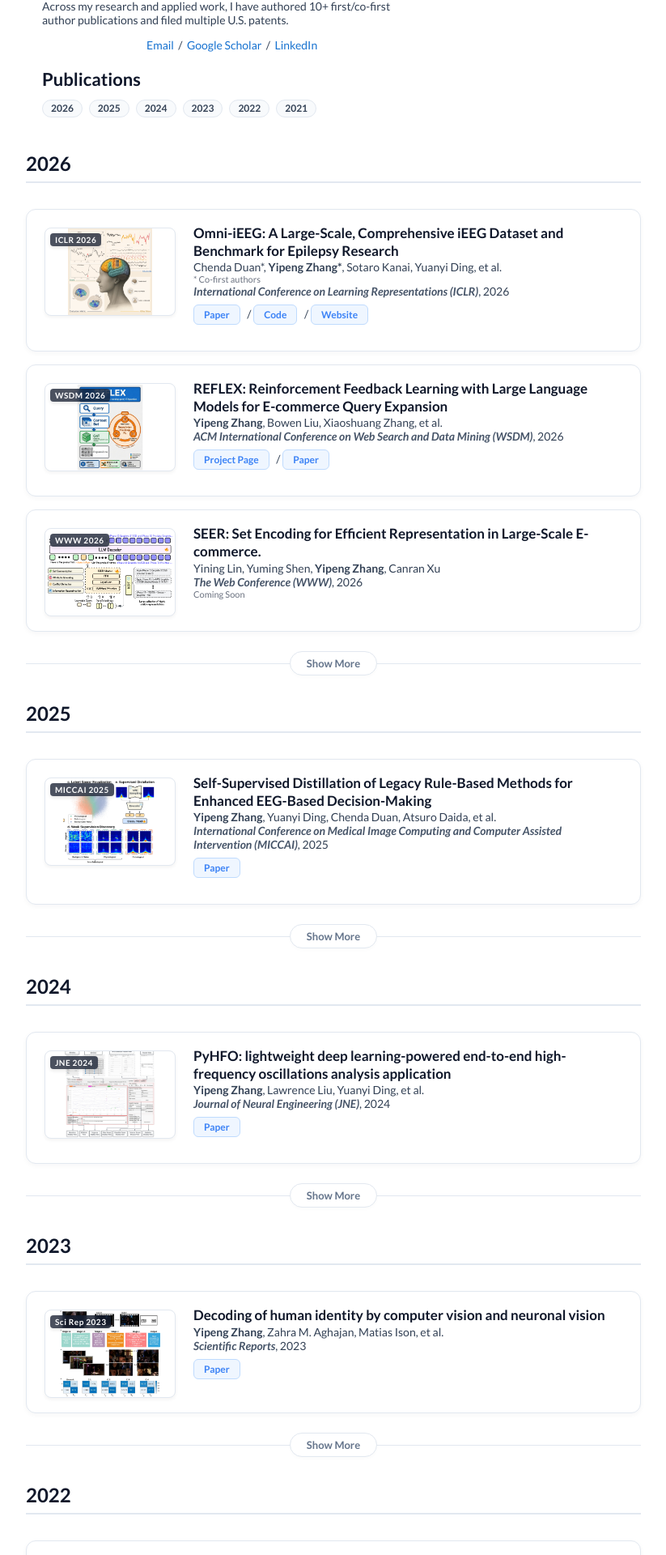
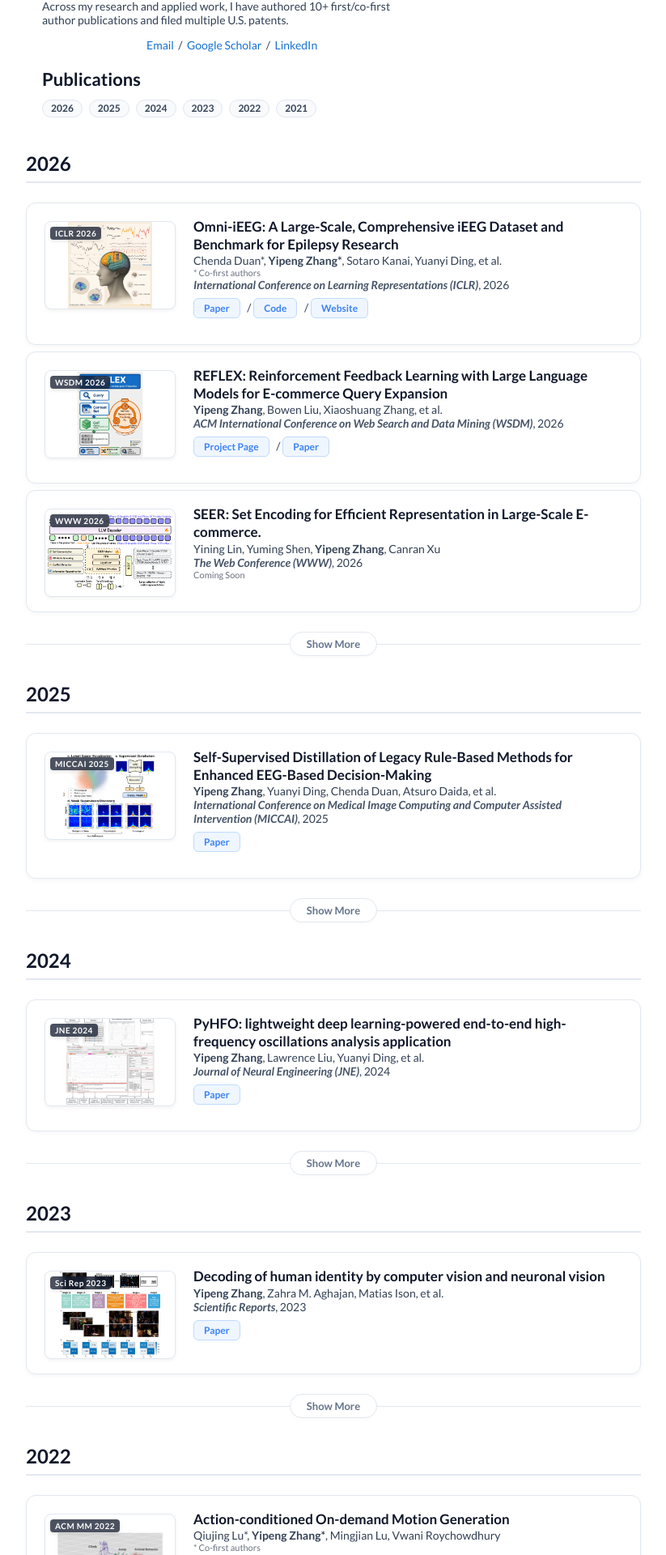
Before and after one commit to zyp5511/zyp5511.github.io, a Jekyll site: the page index.html, which Jekyll copies as it is, in a window 1280 px wide. Shown: the part 441-2361 px from the top of the page at 81% size, without its empty margins (228-1051 px from the left). Built offline with Jekyll 4.4.1, drawn with Linux system fonts in a browser that asks for light colours.

Commit message:
Fix homepage table row structure and update site docs/config

```diff
--- a/_config.yml
+++ b/_config.yml
@@ -1,5 +1,5 @@
-title: REFLEX Project Page
-description: Reinforcement Feedback Learning with LLMs for E-commerce Query Expansion
+title: Yipeng Zhang
+description: Personal homepage and research/project pages
 baseurl: ""
 url: "https://zyp5511.github.io"
 markdown: kramdown
--- a/index.html
+++ b/index.html
@@ -80,7 +80,7 @@
                     <div class="section-subtitle">Selected</div>
                     <table class="papers-table" width="100%" align="center" border="0" cellspacing="0" cellpadding="20">
                         <tbody>
-                            <tr onmouseout="cv_stop()" onmouseover="cv_start()"></tr>
+                            <tr onmouseout="cv_stop()" onmouseover="cv_start()">
                             <td valign="middle" width="75%">
                                 <div class="selected-card">
                                     <div class="paper-thumb">
@@ -106,7 +106,9 @@
                                 </div>
                             </td>
 
-                            <tr onmouseout="cv_stop()" onmouseover="cv_start()"></tr>
+                            </tr>
+
+                            <tr onmouseout="cv_stop()" onmouseover="cv_start()">
                             <td valign="middle" width="75%">
                                 <div class="selected-card">
                                     <div class="paper-thumb">
@@ -129,7 +131,9 @@
                                 </div>
                             </td>
 
-                            <tr onmouseout="cv_stop()" onmouseover="cv_start()"></tr>
+                            </tr>
+
+                            <tr onmouseout="cv_stop()" onmouseover="cv_start()">
                             <td valign="middle" width="75%">
                                 <div class="selected-card">
                                     <div class="paper-thumb">
@@ -148,6 +152,7 @@
                                     </div>
                                 </div>
                             </td>
+                        </tr>
                         </tbody>
                     </table>
                     <div class="full-toggle-wrap">
@@ -156,7 +161,7 @@
                     <div id="full-2026" class="full-publications hidden">
                         <table class="papers-table" width="100%" align="center" border="0" cellspacing="0" cellpadding="20">
                             <tbody>
-                                <tr onmouseout="cv_stop()" onmouseover="cv_start()"></tr>
+                                <tr onmouseout="cv_stop()" onmouseover="cv_start()">
                                 <td valign="middle" width="75%">
                                     <a href="https://onlinelibrary.wiley.com/doi/abs/10.1002/epi.70130">
                                         <papertitle>Spindle density relates to cognitive outcomes in infantile epileptic spasms syndrome with unknown etiology: A retrospective cohort study</papertitle>
@@ -170,7 +175,9 @@
                                     <p></p>
                                 </td>
 
-                                <tr onmouseout="cv_stop()" onmouseover="cv_start()"></tr>
+                                </tr>
+
+                                <tr onmouseout="cv_stop()" onmouseover="cv_start()">
                                 <td valign="middle" width="75%">
                                     <a href="https://ieeexplore.ieee.org/abstract/document/11355439/">
                                         <papertitle>B2Q-Net: Bidirectional Branch Query Network for Surgical Phase Recognition</papertitle>
@@ -183,6 +190,7 @@
                                     <a href="https://ieeexplore.ieee.org/abstract/document/11355439/">Paper</a>
                                     <p></p>
                                 </td>
+                            </tr>
                             </tbody>
                         </table>
                     </div>
@@ -193,7 +201,7 @@
                     <div class="section-subtitle">Selected</div>
                     <table class="papers-table" width="100%" align="center" border="0" cellspacing="0" cellpadding="20">
                         <tbody>
-                            <tr onmouseout="cv_stop()" onmouseover="cv_start()"></tr>
+                            <tr onmouseout="cv_stop()" onmouseover="cv_start()">
                             <td valign="middle" width="75%">
                                 <div class="selected-card">
                                     <div class="paper-thumb">
@@ -214,6 +222,7 @@
                                     </div>
                                 </div>
                             </td>
+                        </tr>
                         </tbody>
                     </table>
                     <div class="full-toggle-wrap">
@@ -222,7 +231,7 @@
                     <div id="full-2025" class="full-publications hidden">
                         <table class="papers-table" width="100%" align="center" border="0" cellspacing="0" cellpadding="20">
                             <tbody>
-                                <tr onmouseout="cv_stop()" onmouseover="cv_start()"></tr>
+                                <tr onmouseout="cv_stop()" onmouseover="cv_start()">
                                 <td valign="middle" width="75%">
                                     <a href="https://www.sciencedirect.com/science/article/pii/S1388245725000306">
                                         <papertitle>Fast Ripple Band High-Frequency Activity Associated with Thalamic Sleep Spindles in Pediatric Epilepsy</papertitle>
@@ -236,7 +245,9 @@
                                     <p></p>
                                 </td>
 
-                                <tr onmouseout="cv_stop()" onmouseover="cv_start()"></tr>
+                                </tr>
+
+                                <tr onmouseout="cv_stop()" onmouseover="cv_start()">
                                 <td valign="middle" width="75%">
                                     <a href="https://onlinelibrary.wiley.com/doi/10.1111/epi.18545">
                                         <papertitle>Self-supervised data-driven approach defines pathological high-frequency oscillations in epilepsy</papertitle>
@@ -251,7 +262,10 @@
                                 </td>
 
 
-                                <tr onmouseout="cv_stop()" onmouseover="cv_start()"></tr>
+                                </tr>
+
+
+                                <tr onmouseout="cv_stop()" onmouseover="cv_start()">
                                 <td valign="middle" width="75%">
                                     <a href="https://iopscience.iop.org/article/10.1088/1741-2552/ae10e0/meta">
                                         <papertitle>PyHFO 2.0: an open-source platform for deep learning—based clinical high-frequency oscillations analysis</papertitle>
@@ -265,7 +279,9 @@
                                     <p></p>
                                 </td>
 
-                                <tr onmouseout="cv_stop()" onmouseover="cv_start()"></tr>
+                                </tr>
+
+                                <tr onmouseout="cv_stop()" onmouseover="cv_start()">
                                 <td valign="middle" width="75%">
                                     <a href="https://onlinelibrary.wiley.com/doi/abs/10.1111/epi.18675">
                                         <papertitle>Optimizing responsive neurostimulation targeting based on interictal high-frequency oscillations and phase-amplitude coupling</papertitle>
@@ -280,7 +296,10 @@
                                 </td>
 
 
-                                <tr onmouseout="cv_stop()" onmouseover="cv_start()"></tr>
+                                </tr>
+
+
+                                <tr onmouseout="cv_stop()" onmouseover="cv_start()">
                                 <td valign="middle" width="75%">
                                     <a href="https://onlinelibrary.wiley.com/doi/abs/10.1111/epi.18349">
                                         <papertitle>Evidence of thalamocortical network activation during epileptic spasms: A thalamic stereotactic EEG study</papertitle>
@@ -294,7 +313,9 @@
                                     <p></p>
                                 </td>
 
-                                <tr onmouseout="cv_stop()" onmouseover="cv_start()"></tr>
+                                </tr>
+
+                                <tr onmouseout="cv_stop()" onmouseover="cv_start()">
                                 <td valign="middle" width="75%">
                                     <a href="https://onlinelibrary.wiley.com/doi/full/10.1002/epi4.70130">
                                         <papertitle>AI-based localization of the epileptogenic zone using intracranial EEG</papertitle>
@@ -309,7 +330,10 @@
                                 </td>
 
 
-                                <tr onmouseout="cv_stop()" onmouseover="cv_start()"></tr>
+                                </tr>
+
+
+                                <tr onmouseout="cv_stop()" onmouseover="cv_start()">
                                 <td valign="middle" width="75%">
                                     <a href="https://ieeexplore.ieee.org/abstract/document/11177571/">
                                         <papertitle>Skeleton-Based Continuous Scale Parkinsonian Gait Score Estimation Using Omni-Dimensional Self-Attention Convolution Networks</papertitle>
@@ -323,7 +347,9 @@
                                     <p></p>
                                 </td>
 
-                                <tr onmouseout="cv_stop()" onmouseover="cv_start()"></tr>
+                                </tr>
+
+                                <tr onmouseout="cv_stop()" onmouseover="cv_start()">
                                 <td valign="middle" width="75%">
                                     <papertitle>Bridging Modality Gaps in e-Commerce Products via Vision-Language Alignment.</papertitle>
                                     <br>
@@ -332,6 +358,8 @@
                                     <em>ICDM MMSR, 2025</em>
                                     <p></p>
                                 </td>
+
+                            </tr>
 
                             </tbody>
                         </table>
@@ -343,7 +371,7 @@
                     <div class="section-subtitle">Selected</div>
                     <table class="papers-table" width="100%" align="center" border="0" cellspacing="0" cellpadding="20">
                         <tbody>
-                            <tr onmouseout="cv_stop()" onmouseover="cv_start()"></tr>
+                            <tr onmouseout="cv_stop()" onmouseover="cv_start()">
                             <td valign="middle" width="75%">
                                 <div class="selected-card">
                                     <div class="paper-thumb">
@@ -364,6 +392,7 @@
                                     </div>
                                 </div>
                             </td>
+                        </tr>
                         </tbody>
                     </table>
                     <div class="full-toggle-wrap">
@@ -372,7 +401,7 @@
                     <div id="full-2024" class="full-publications hidden">
                         <table class="papers-table" width="100%" align="center" border="0" cellspacing="0" cellpadding="20">
                             <tbody>
-                                <tr onmouseout="cv_stop()" onmouseover="cv_start()"></tr>
+                                <tr onmouseout="cv_stop()" onmouseover="cv_start()">
                                 <td valign="middle" width="75%">
                                     <a href="https://scholar.google.com/citations?view_op=view_citation&hl=en&user=VESaC8wAAAAJ&pagesize=100&citation_for_view=VESaC8wAAAAJ:WF5omc3nYNoC">
                                         <papertitle>Coarse-to-Fine Detection of Multiple Seams for Robotic Welding</papertitle>
@@ -386,7 +415,9 @@
                                     <p></p>
                                 </td>
 
-                                <tr onmouseout="cv_stop()" onmouseover="cv_start()"></tr>
+                                </tr>
+
+                                <tr onmouseout="cv_stop()" onmouseover="cv_start()">
                                 <td valign="middle" width="75%">
                                     <a href="https://www.sciencedirect.com/science/article/abs/pii/S0925231224008579">
                                         <papertitle>Multi-scale sampling attention graph convolutional networks for skeleton-based action recognition</papertitle>
@@ -400,7 +431,9 @@
                                     <p></p>
                                 </td>
 
-                                <tr onmouseout="cv_stop()" onmouseover="cv_start()"></tr>
+                                </tr>
+
+                                <tr onmouseout="cv_stop()" onmouseover="cv_start()">
                                 <td valign="middle" width="75%">
                                     <a href="https://www.sciencedirect.com/science/article/abs/pii/S1388245723006971">
                                         <papertitle>Optimizing detection and deep learning-based classification of pathological high-frequency oscillations in epilepsy</papertitle>
@@ -414,6 +447,8 @@
                                     <p></p>
                                 </td>
 
+                            </tr>
+
                             </tbody>
                         </table>
                     </div>
@@ -424,7 +459,7 @@
                     <div class="section-subtitle">Selected</div>
                     <table class="papers-table" width="100%" align="center" border="0" cellspacing="0" cellpadding="20">
                         <tbody>
-                            <tr onmouseout="cv_stop()" onmouseover="cv_start()"></tr>
+                            <tr onmouseout="cv_stop()" onmouseover="cv_start()">
                             <td valign="middle" width="75%">
                                 <div class="selected-card">
                                     <div class="paper-thumb">
@@ -445,6 +480,7 @@
                                     </div>
                                 </div>
                             </td>
+                        </tr>
                         </tbody>
                     </table>
                     <div class="full-toggle-wrap">
@@ -453,7 +489,7 @@
                     <div id="full-2023" class="full-publications hidden">
                         <table class="papers-table" width="100%" align="center" border="0" cellspacing="0" cellpadding="20">
                             <tbody>
-                                <tr onmouseout="cv_stop()" onmouseover="cv_start()"></tr>
+                                <tr onmouseout="cv_stop()" onmouseover="cv_start()">
                                 <td valign="middle" width="75%">
                                     <a href="https://search.proquest.com/openview/90884f2f6a0d23088727d68ab96e5637/1?pq-origsite=gscholar&amp;cbl=18750&amp;diss=y">
                                         <papertitle>Automated Discovery and Modeling of Modalities in Large-Scale Heterogeneous Data</papertitle>
@@ -466,6 +502,7 @@
                                     <a href="https://search.proquest.com/openview/90884f2f6a0d23088727d68ab96e5637/1?pq-origsite=gscholar&amp;cbl=18750&amp;diss=y">Paper</a>
                                     <p></p>
                                 </td>
+                            </tr>
                             </tbody>
                         </table>
                     </div>
@@ -476,7 +513,7 @@
                     <div class="section-subtitle">Selected</div>
                     <table class="papers-table" width="100%" align="center" border="0" cellspacing="0" cellpadding="20">
                         <tbody>
-                            <tr onmouseout="ODMO_stop()" onmouseover="ODMO_start()"></tr>
+                            <tr onmouseout="ODMO_stop()" onmouseover="ODMO_start()">
                             <td valign="middle" width="75%">
                                 <div class="selected-card">
                                     <div class="paper-thumb">
@@ -501,6 +538,7 @@
                                     </div>
                                 </div>
                             </td>
+                        </tr>
                         </tbody>
                     </table>
                     <div class="full-toggle-wrap">
@@ -509,7 +547,7 @@
                     <div id="full-2022" class="full-publications hidden">
                         <table class="papers-table" width="100%" align="center" border="0" cellspacing="0" cellpadding="20">
                             <tbody>
-                                <tr onmouseout="ecHFO_stop()" onmouseover="ecHFO_start()"></tr>
+                                <tr onmouseout="ecHFO_stop()" onmouseover="ecHFO_start()">
                                 <td valign="middle" width="75%">
                                     <a href="https://iopscience.iop.org/article/10.1088/1741-2552/aca4fa/meta">
                                         <papertitle>Characterizing physiological high-frequency oscillations using deep learning</papertitle>
@@ -523,6 +561,7 @@
                                     <a href="https://github.com/zju3dv/snake">Code</a>
                                     <p></p>
                                 </td>
+                            </tr>
                             </tbody>
                         </table>
                     </div>
@@ -533,7 +572,7 @@
                     <div class="section-subtitle">Selected</div>
                     <table class="papers-table" width="100%" align="center" border="0" cellspacing="0" cellpadding="20">
                         <tbody>
-                            <tr onmouseout="eHFO_stop()" onmouseover="eHFO_start()"></tr>
+                            <tr onmouseout="eHFO_stop()" onmouseover="eHFO_start()">
                             <td valign="middle" width="75%">
                                 <div class="selected-card">
                                     <div class="paper-thumb">
@@ -555,6 +594,7 @@
                                     </div>
                                 </div>
                             </td>
+                        </tr>
                         </tbody>
                     </table>
                     <div class="full-toggle-wrap">
@@ -564,7 +604,7 @@
                         <table class="papers-table" width="100%" align="center" border="0" cellspacing="0" cellpadding="20">
                             <tbody>
 
-                                <tr onmouseout="csso_stop()" onmouseover="csso_start()"></tr>
+                                <tr onmouseout="csso_stop()" onmouseover="csso_start()">
                                 <td valign="middle" width="75%">
                                     <a href="https://scholar.google.com/citations?view_op=view_citation&hl=en&user=VESaC8wAAAAJ&pagesize=100&citation_for_view=VESaC8wAAAAJ:u5HHmVD_uO8C">
                                         <papertitle>Conditional Sequential Slate Optimization</papertitle>
@@ -577,6 +617,7 @@
                                     <a href="https://scholar.google.com/citations?view_op=view_citation&hl=en&user=VESaC8wAAAAJ&pagesize=100&citation_for_view=VESaC8wAAAAJ:u5HHmVD_uO8C">Paper</a>
                                     <p></p>
                                 </td>
+                            </tr>
                             </tbody>
                         </table>
                     </div>
```
Also changed, not shown: README.md.
